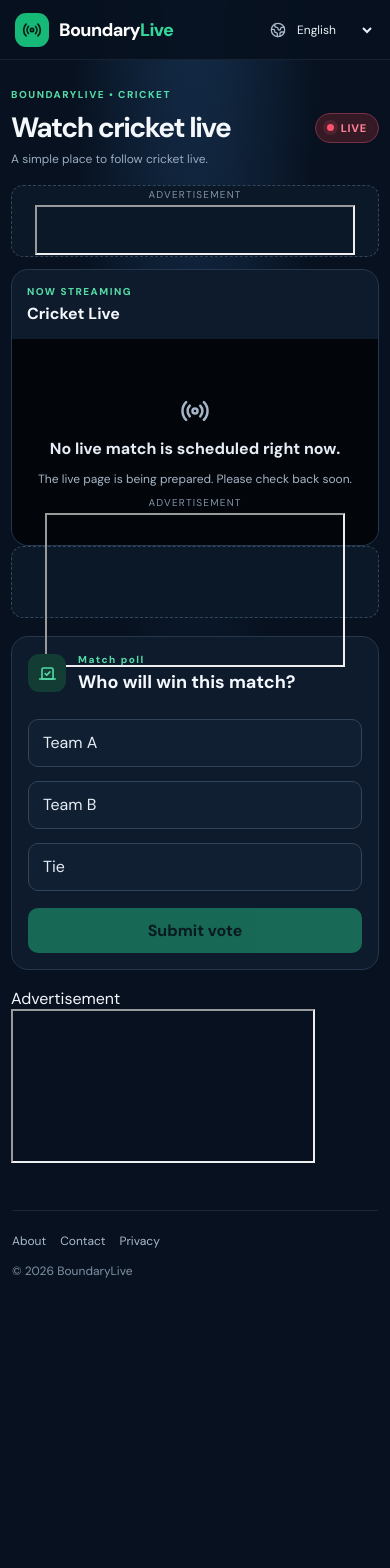
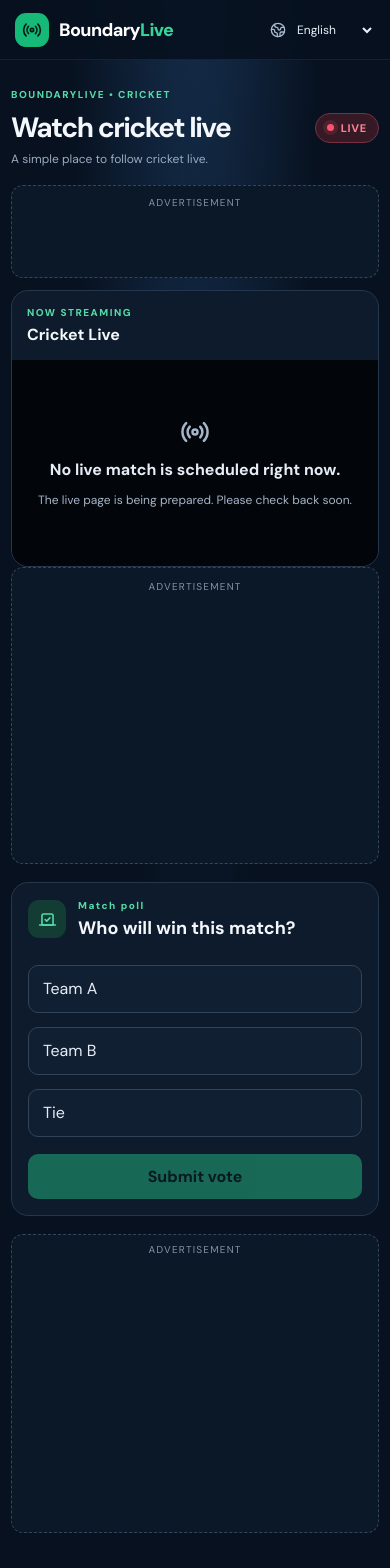
Before and after one commit to vipranarayanank/boundarylive, a React (Vite) app: page / in a window 390 px wide. Shown: the top 1568 px of the page. Before the commit the page ends 1307 px from the top, so only its background shows below. Built offline with nearby package versions, Linux system fonts and the light colour scheme; no server answers; the database is empty.

Commit message:
Style responsive Adsterra placements

```diff
--- a/src/styles.css
+++ b/src/styles.css
@@ -23,3 +23,14 @@
 .remove-option{width:40px;height:40px;flex:0 0 40px;border:1px solid #35485e;border-radius:9px;background:#17283a;color:#dce7f2;font-size:22px;cursor:pointer}
 .remove-option:disabled{opacity:.35;cursor:not-allowed}
 .add-option{align-self:flex-start}
+
+/* Adsterra placements */
+.adsterra-frame{display:block;border:0;max-width:100%;background:transparent}
+.top-ad{height:auto;min-height:110px;padding:10px;gap:8px}
+.top-ad .adsterra-frame{flex:0 0 auto}
+.adsterra-rectangle{height:auto;min-height:276px;padding:12px;gap:8px}
+.adsterra-rectangle .adsterra-frame{width:300px;max-width:100%;height:250px}
+.native-ad-wrap{display:flex;flex-direction:column;align-items:center;justify-content:center;gap:8px;width:100%;min-height:280px;margin:18px 0;padding:12px;border:1px dashed #34465a;border-radius:12px;background:#0b1828;color:#8293a7}
+.native-ad-wrap>span{font-size:10px;letter-spacing:1.2px;text-transform:uppercase}
+.native-ad-frame{display:block;width:100%;height:280px;border:0;background:transparent}
+@media(max-width:600px){.top-ad{min-height:78px}.native-ad-wrap{min-height:250px;padding:8px}.native-ad-frame{height:260px}}
```
